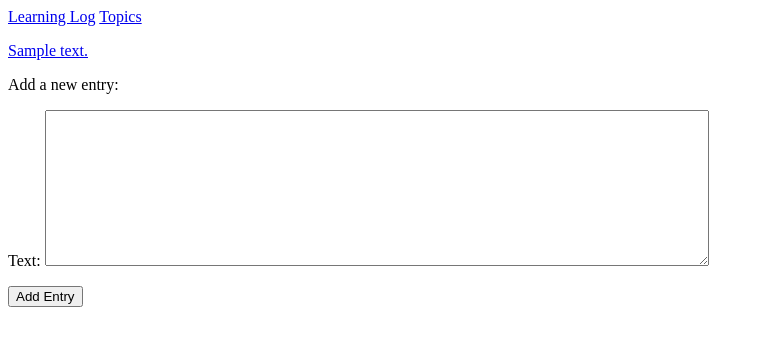
After one commit to sanjaraja/Learning-Log-Using-Django, a Django app: page /new_entry/1/ in a window 1280 px wide. The commit adds this page. Shown: the top 346 px of the page, without its empty margins (0-764 px from the left). Run offline with Django 3.2, Linux system fonts and the light colour scheme; tables that the repository leaves empty hold one stand-in row (values such as "Sample post").

Commit message:
Added change where user can add an entry directly into any topic

```diff
--- a/learning_logs/forms.py
+++ b/learning_logs/forms.py
@@ -1,8 +1,16 @@
 from django import forms
-from .models import Topic
+from .models import Topic, Entry
+
 
 class TopicForm(forms.ModelForm):
     class Meta:
         model = Topic
         fields = ["text"]
         labels = {"text": ""}
+
+class EntryForm(forms.ModelForm):
+    class Meta:
+        model = Entry
+        fields = ["text"]
+        labels: {"text": ""}
+        widgets = {'text': forms.Textarea(attrs = {"cols": 80})}
--- /dev/null
+++ b/learning_logs/templates/new_entry.html
@@ -0,0 +1,11 @@
+{% extends "base.html" %}
+
+{%block content%}
+    <p> <a href = "{% url 'topic' topic.id%}"> {{topic}} </a> </p>
+    <p> Add a new entry: </p>
+    <form action = "{%url 'new_entry' topic.id%}" method = POST>
+        {% csrf_token %}
+        {{ form.as_p }}
+        <button name = "submit"> Add Entry </button>
+    </form>
+{%endblock content%}
--- a/learning_logs/templates/topic.html
+++ b/learning_logs/templates/topic.html
@@ -4,6 +4,9 @@
     <p>Topic: {{topic}} </p>
 
     <p>Entries: </p>
+    <p>
+        <a href = "{% url 'new_entry' topic.id%}"> Add New Entry </a>
+    </p>
     <ul>
     {%for entry in entries%}
         <li>
--- a/learning_logs/urls.py
+++ b/learning_logs/urls.py
@@ -15,4 +15,9 @@ urlpatterns = [
 
     #Page for user adding a new topic:
     path("new_topic/", views.new_topic, name = "new_topic"),
+
+    #Page for adding a new entry:
+    path("new_entry/<int:topic_id>/", views.new_entry, name = "new_entry")
+
+    #Page for editing
 ]
--- a/learning_logs/views.py
+++ b/learning_logs/views.py
@@ -1,6 +1,6 @@
 from django.shortcuts import render, redirect
-from .models import Topic
-from .forms import TopicForm
+from .models import Topic, Entry
+from .forms import TopicForm, EntryForm
 
 
 # Create your views here.
@@ -28,7 +28,7 @@ def new_topic(request):
         form = TopicForm()
     else:
         #If there is a POST requestm then the data needs to be processed
-        form = TopicForm(request.POST) #storing data that is stored in request.POST
+        form = TopicForm(data = request.POST) #storing data that is stored in request.POST
         if form.is_valid(): #Checking whether or not all fields have been validly filled out
             form.save() #Writes data in form to database
             return redirect("topics")
@@ -36,3 +36,21 @@ def new_topic(request):
     #Displaying a blank or invalid form:
     context = {"form": form}
     return render(request, "new_topic.html", context)
+
+#This method will be called when user wants to add an entry w/o admin page:
+def new_entry(request, topic_id):
+    topic = Topic.objects.get(id = topic_id)
+
+    if request.method != "POST":
+        #If there is no data submitted, then create a blank entry form:
+        form = EntryForm()
+    else:
+        form = EntryForm(data = request.POST)
+        if form.is_valid():
+            new_entry = form.save(commit = False) #Need to tell Django to create a new object without sending it into database
+            new_entry.topic = topic
+            new_entry.save() #Saving entry to database with correct associated topic
+            return redirect("topic", topic_id = topic_id)
+
+    context = {"topic": topic, "form": form}
+    return render(request, "new_entry.html", context)
```
